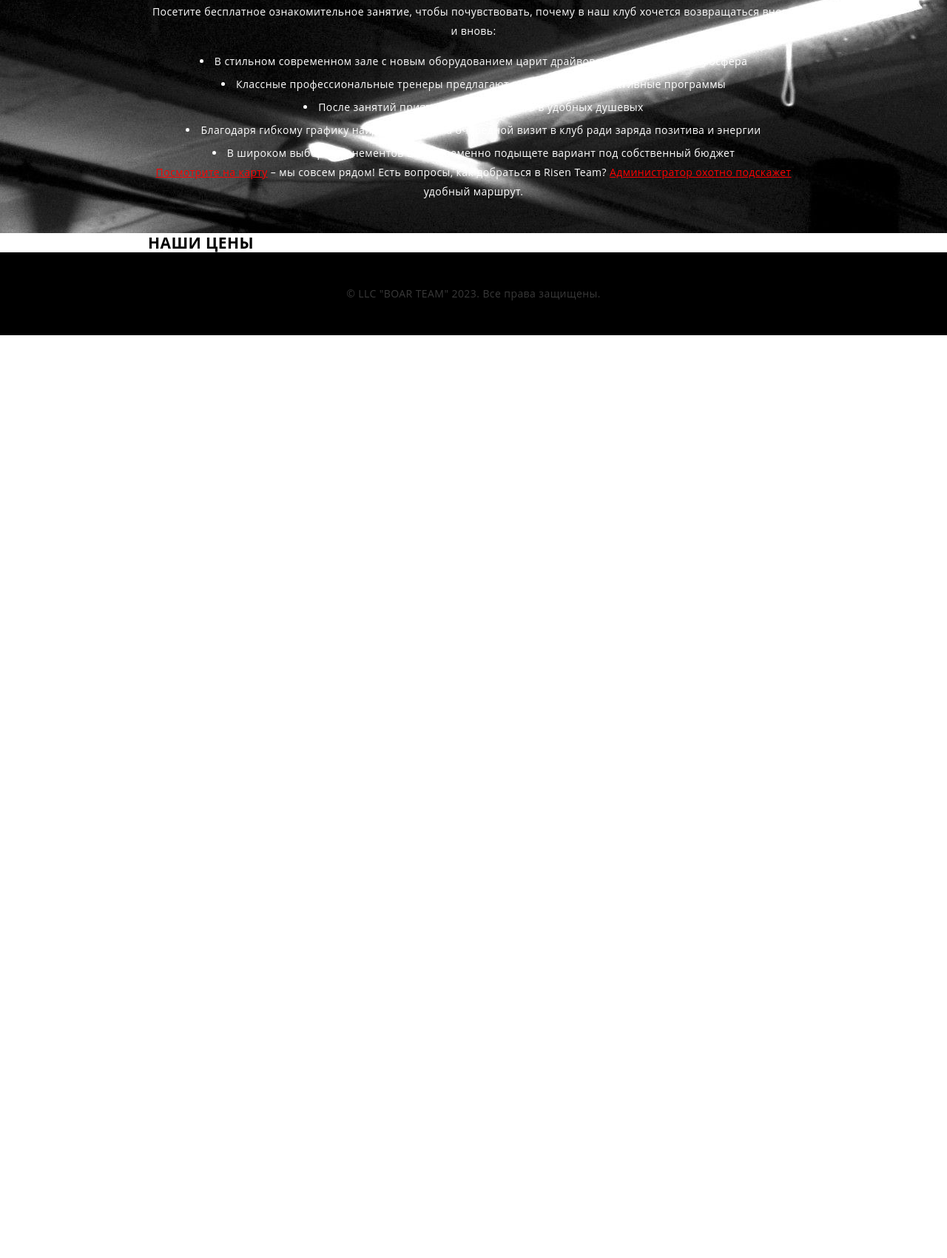
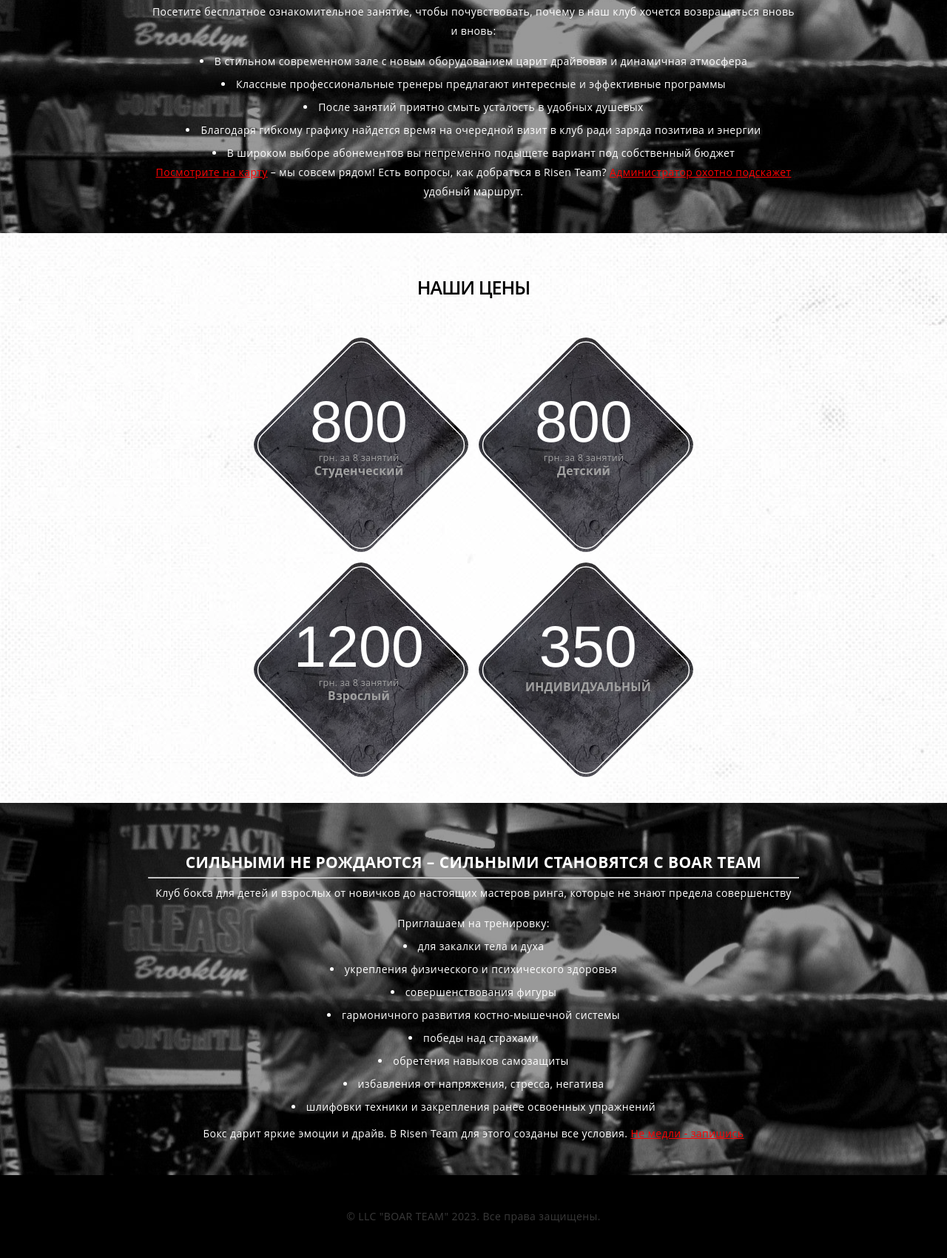
Before and after one commit to Natan2511/BOAR, a website built with Parcel: page src/index.html in a window 1280 px wide. Shown: the part 360-2060 px from the top of the page at 74% size. Before the commit the page ends 813 px from the top, so only its background shows below. Built offline with nearby package versions, Linux system fonts and the light colour scheme.

Commit message:
update section about-company and our-pric

```diff
--- a/src/index.html
+++ b/src/index.html
@@ -52,7 +52,7 @@
 
     <!-- *                       main                              -->
     <main>
-      <section></section>
+      <section class="intro"></section>
 
       <section class="graph">
         <div class="graph__wrapper container">
@@ -99,12 +99,66 @@
       </section>
 
       <section class="our-prices" id="our-prices">
-        <div class="container">
+        <div class="prices-wrapper container">
           <h2>Наши цены</h2>
+          <div class="prices-list">
+            <div class="prices-list__item">
+              <div class="prices-list__item--content">
+                <em>800</em>
+                <span>грн. за 8 занятий</span>
+                <b>Студенческий</b>
+              </div>
+            </div>
+
+            <div class="prices-list__item">
+              <div class="prices-list__item--content">
+                <em>800</em>
+                <span>грн. за 8 занятий</span>
+                <b>Детский</b>
+              </div>
+            </div>
+
+            <div class="prices-list__item">
+              <div class="prices-list__item--content">
+                <em>1200</em>
+                <span>грн. за 8 занятий</span>
+                <b>Взрослый</b>
+              </div>
+            </div>
+
+            <div class="prices-list__item">
+              <div class="prices-list__item--content">
+                <em>350</em>
+                <b style="margin-top: 25px">ИНДИВИДУАЛЬНЫЙ</b>
+              </div>
+            </div>
+          </div>
         </div>
       </section>
 
-      <section class="about-company" id="about-company"></section>
+      <section class="about-company">
+        <div class="about__wrapper container">
+          <h1>СИЛЬНЫМИ НЕ РОЖДАЮТСЯ – СИЛЬНЫМИ СТАНОВЯТСЯ С BOAR TEAM</h1>
+          <hr />
+          <ul class="about__list">
+            <p style="margin-bottom: 10px;">
+              Клуб бокса для детей и взрослых от новичков до настоящих мастеров ринга, которые не знают предела совершенству
+            </p>
+            <p>
+              Приглашаем на тренировку:
+            </p>
+            <li>для закалки тела и духа</li>
+            <li>укрепления физического и психического здоровья</li>
+            <li>совершенствования фигуры</li>
+            <li>гармоничного развития костно-мышечной системы</li>
+            <li>победы над страхами</li>
+            <li>обретения навыков самозащиты</li>
+            <li>избавления от напряжения, стресса, негатива</li>
+            <li>шлифовки техники и закрепления ранее освоенных упражнений</li>
+          </ul>
+          <p style="margin-top: 10px;" >Бокс дарит яркие эмоции и драйв. В Risen Team для этого созданы все условия. <a class="about-link" href="">Не медли - запишись<a></p>
+        </div>
+      </section>
 
       <section class="gallery" id="gallery"></section>
 
@@ -112,7 +166,7 @@
 
       <section class="blog" id="blog"></section>
 
-      <section class="about-company" id="about-company"></section>
+      <section class="questions" id="questions"></section>
 
       <section class="location" id="location"></section>
 
@@ -129,10 +183,10 @@
       <div class="modal__content">
         <ul class="modal__list">
           <li><a href="#about">About club</a></li>
-          <li><a href="#">наши цены</a></li>
-          <li><a href="#">Тренировки</a></li>
-          <li><a href="#">фотогалерея</a></li>
-          <li><a href="#">контакты</a></li>
+          <li><a href="#our-prices">наши цены</a></li>
+          <li><a href="#classes">Тренировки</a></li>
+          <li><a href="#gallery">фотогалерея</a></li>
+          <li><a href="#schedule">контакты</a></li>
         </ul>
         <button
           class="modal__close-btn"
--- a/src/sass/base/_common.scss
+++ b/src/sass/base/_common.scss
@@ -2,17 +2,19 @@
 
 body {
   color: black;
-  font: 400 14px/26px 'Open Sans', Helvetica, sans-serif;
+  font-family: 'Open Sans', Helvetica, sans-serif;
+  font-weight: 400;
+  font-size: 14px;
+  line-height: 26px;
   font-style: normal;
   box-sizing: border-box;
   margin: 0;
   padding: 0;
   letter-spacing: 0.03em;
   width: 100%;
-  background-image: url(..//images/text.webp);
-  background: no-repeat;
-  min-height: 100%;
   height: 100%;
+  background: url(..//images/text.png);
+  background-size: cover;
 }
 html {
   min-height: 100%;
--- a/src/sass/layouts/_about-company.scss
+++ b/src/sass/layouts/_about-company.scss
@@ -1,9 +1,22 @@
 .about-company {
   width: 100%;
-  background: url(..//images/2196236.jpg) no-repeat;
+  background: url(..//images/2196236.jpg) no-repeat center;
   text-align: center;
   color: white;
-  // filter: blur(5px);
+  z-index: 3;
+  position: relative;
+}
+.about-company::before {
+  content: '';
+  position: absolute;
+  width: 100%;
+  height: 100%;
+  top: 0;
+  left: 0;
+  right: 0;
+  bottom: 0;
+  background: rgba(0, 0, 0, 0.4);
+  z-index: -1;
 }
 .about__wrapper {
   padding-top: 67px;
--- a/src/sass/layouts/_header.scss
+++ b/src/sass/layouts/_header.scss
@@ -3,7 +3,7 @@
   height: 50px;
   background-color: black;
   position: fixed;
-  z-index: 3;
+  z-index: 999;
   &--container {
     margin-left: 20px;
     margin-right: 20px;
--- a/src/sass/layouts/_our-prices.scss
+++ b/src/sass/layouts/_our-prices.scss
@@ -0,0 +1,92 @@
+.our-prices {
+  padding-top: 60px;
+  padding-bottom: 30px;
+  display: flex;
+  align-items: center;
+  justify-content: center;
+  text-align: center;
+}
+.prices-wrapper > h2 {
+  font-family: 'Open Sans', Helvetica, sans-serif;
+  font-weight: 600;
+  font-size: 25px;
+  letter-spacing: -1px;
+  margin-bottom: 100px;
+}
+
+.prices-list {
+  margin-top: -50px;
+  display: flex;
+  gap: 4px;
+  flex-wrap: wrap;
+  width: 100%;
+  align-items: center;
+  justify-content: center;
+}
+
+.prices-list__item:after {
+  width: 100%;
+  height: 100%;
+  content: '';
+  position: absolute;
+  top: 0;
+  left: 0;
+  right: 0;
+  bottom: 0;
+  background: rgba(0, 0, 0, 0.4);
+  z-index: 2;
+  border-radius: 30px;
+}
+.prices-list__item::before {
+  width: 97%;
+  height: 97%;
+  content: '';
+  z-index: 3;
+  border: 2px solid #fff;
+  border-radius: 30px;
+  position: absolute;
+  inset: 5px 5px;
+}
+.prices-list__item {
+  background-image: url(..//images/50__dark-stone-500x500.png);
+  padding: 66px;
+  // margin-top: 80px;
+  display: flex;
+  flex-direction: column;
+  align-items: center;
+  border-radius: 30px;
+  transform: scale(0.725) rotate(45deg);
+  color: #fff;
+  font: 18px/28px Open Sans;
+  transition: all 0.3s;
+  display: flex;
+  display: -webkit-flex;
+  width: 300px;
+  height: 300px;
+  padding: 80px;
+}
+.prices-list__item--content > em {
+  color: #fff;
+  height: 75px;
+  font: 150px / 20px Oswald, Helvetica;
+}
+.prices-list__item--content > span {
+  color: #a1a1a1;
+  font-size: 25px;
+  display: block;
+  margin-top: 15px;
+  font-size: 24px;
+  margin-bottom: 5px;
+}
+.prices-list__item--content > b {
+  color: #a1a1a1;
+  font-size: 30px;
+}
+.prices-list__item--content {
+  z-index: 3;
+
+  display: flex;
+  flex-direction: column;
+  transform: scale(0.725) rotate(315deg);
+  align-items: center;
+}
--- a/src/sass/utils/_variables.scss
+++ b/src/sass/utils/_variables.scss
@@ -1,17 +1,5 @@
 :root {
   --white: #ffffff;
   --mostly-black: #000000;
-  --dark-gray: #757575;
-  --very-dark-gray: #212121;
-  --vivid-blue: #2196f3;
-  --very-dark-grayish-blue: #2f303a;
-  --vivid-blue-button: #188ce8;
-  --light-grayish-blue: #f5f4fa;
-  --light-gray: #c4c4c4;
-  --grayish-blue: #afb1b8;
-  --very-light-gray: #ececec;
-  --very-light-gray-two: #eeeeee;
-  --dark-moderate-cyan: #4ca2ab;
   --transition-animation: 250ms cubic-bezier(0.4, 0, 0.2, 1);
-  --very-soft-pink: #ef86c1;
 }
```
Also changed, not shown: src/images/50__dark-stone-500x500.png (added), src/images/text.png (added), src/images/text.webp (deleted).
